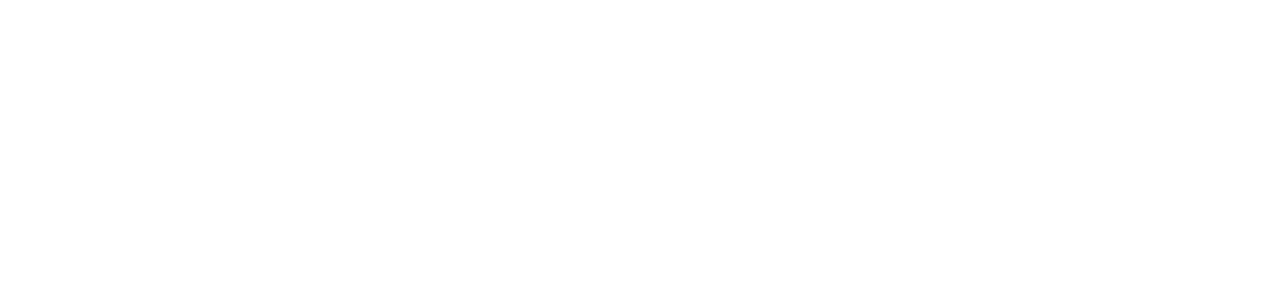
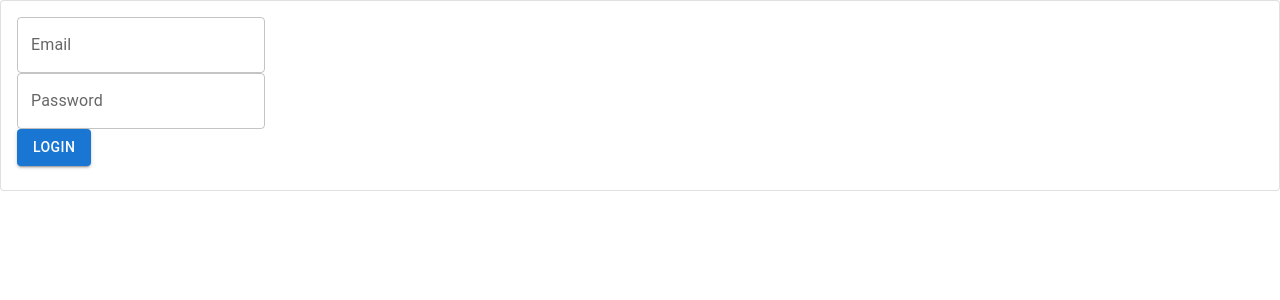
Before and after one commit to DanielTStoyles/RunePortal, a React (Create React App) app: page / in a window 1280 px wide. Shown: the top 300 px of the page. Built offline with nearby package versions, Linux system fonts and the light colour scheme.

Commit message:
Create AuthContainer
Added a container to house the login/registration form

```diff
--- a/src/App.js
+++ b/src/App.js
@@ -1,22 +1,22 @@
 import React from 'react';
-import ReactDOM from "react-dom";
 import CssBaseline from '@mui/material/CssBaseline';
 import RegisterForm from './register'
 import LoginForm from './LoginForm.jsx'
-import { BrowserRouter as Router, Routes, Route } from 'react-router-dom';
+import AuthContainer from './AuthContainer.jsx'
+import { Routes, Route, BrowserRouter } from 'react-router-dom';
 
 
 function App() {
   return (
-    <Router>
+    <BrowserRouter>
       <CssBaseline />
       <Routes>
-        <Route exact path="/" component={LoginForm} />
-        <Route path="/register" component={RegisterForm} />
+        {/* <Route exact path="/" element={<LoginForm />} />
+        <Route path="/register" element={<RegisterForm />} /> */}
+        <Route exact path="/" element={<AuthContainer/>} />
       </Routes>
-    </Router>
+    </BrowserRouter>
   );
 }
 
 export default App;
-ReactDOM.render(<App />, document.getElementById('root'));
--- /dev/null
+++ b/src/AuthContainer.jsx
@@ -0,0 +1,23 @@
+import React, { useState } from 'react';
+import LoginForm from './LoginForm';
+import RegisterForm from './register';
+
+function AuthContainer() {
+  const [isRegistering, setIsRegistering] = useState(false);
+
+  const handleToggleForm = () => {
+    setIsRegistering(!isRegistering);
+  };
+
+  return (
+    <div>
+      {isRegistering ? (
+        <RegisterForm onToggleForm={handleToggleForm} />
+      ) : (
+        <LoginForm onToggleForm={handleToggleForm} />
+      )}
+    </div>
+  );
+}
+
+export default AuthContainer;
--- a/src/LoginForm.jsx
+++ b/src/LoginForm.jsx
@@ -1,12 +1,12 @@
 import React from 'react';
-import { useForm } from 'react-hook-form';
+import { useForm, Controller } from 'react-hook-form';
 import TextField from '@mui/material/TextField';
 import Button from '@mui/material/Button';
 import Card from '@mui/material/Card';
 import CardContent from '@mui/material/CardContent';
 
 const LoginForm = () => {
-  const { register, handleSubmit, formState: { errors } } = useForm();
+  const { control, handleSubmit, formState: { errors } } = useForm();
 
   const onSubmit = data => {
     console.log(data);
@@ -17,26 +17,42 @@ const LoginForm = () => {
       <CardContent>
         <form onSubmit={handleSubmit(onSubmit)}>
           <div>
+            <Controller
+              name="email"
+              control={control}
+              defaultValue=""
+              rules={{ required: true }}
+              render={({ field }) => (
                 <TextField
                   label="Email"
                   variant="outlined"
                   type="email"
                   id="email"
-              {...register("email", { required: true })}
+                  {...field}
                   error={Boolean(errors.email)}
                   helperText={errors.email && "This field is required"}
+                />
+              )}
             />
           </div>
 
           <div>
+            <Controller
+              name="password"
+              control={control}
+              defaultValue=""
+              rules={{ required: true }}
+              render={({ field }) => (
                 <TextField
                   label="Password"
                   variant="outlined"
                   type="password"
                   id="password"
-              {...register("password", { required: true })}
+                  {...field}
                   error={Boolean(errors.password)}
                   helperText={errors.password && "This field is required"}
+                />
+              )}
             />
           </div>
 
--- a/src/register.js
+++ b/src/register.js
@@ -1,12 +1,12 @@
 import React from 'react';
-import { useForm } from 'react-hook-form';
+import { useForm, Controller } from 'react-hook-form';
 import TextField from '@mui/material/TextField';
 import Button from '@mui/material/Button';
 import Card from '@mui/material/Card';
 import CardContent from '@mui/material/CardContent';
 
 const RegisterForm = () => {
-  const { register, handleSubmit, formState: { errors } } = useForm();
+  const { control, handleSubmit, formState: { errors } } = useForm();
 
   const onSubmit = data => {
     console.log(data);
@@ -17,38 +17,62 @@ const RegisterForm = () => {
       <CardContent>
         <form onSubmit={handleSubmit(onSubmit)}>
           <div>
+            <Controller
+              name="name"
+              control={control}
+              defaultValue=""
+              rules={{ required: true }}
+              render={({ field }) => (
                 <TextField
                   label="Name"
                   variant="outlined"
                   type="text"
                   id="name"
-              {...register("name", { required: true })}
                   error={Boolean(errors.name)}
                   helperText={errors.name && "This field is required"}
+                  {...field}
+                />
+              )}
             />
           </div>
 
           <div>
+            <Controller
+              name="email"
+              control={control}
+              defaultValue=""
+              rules={{ required: true }}
+              render={({ field }) => (
                 <TextField
                   label="Email"
                   variant="outlined"
                   type="email"
                   id="email"
-              {...register("email", { required: true })}
                   error={Boolean(errors.email)}
                   helperText={errors.email && "This field is required"}
+                  {...field}
+                />
+              )}
             />
           </div>
 
           <div>
+            <Controller
+              name="password"
+              control={control}
+              defaultValue=""
+              rules={{ required: true }}
+              render={({ field }) => (
                 <TextField
                   label="Password"
                   variant="outlined"
                   type="password"
                   id="password"
-              {...register("password", { required: true })}
                   error={Boolean(errors.password)}
                   helperText={errors.password && "This field is required"}
+                  {...field}
+                />
+              )}
             />
           </div>
 
```
Lines whose indentation alone changed are shown as unchanged.
